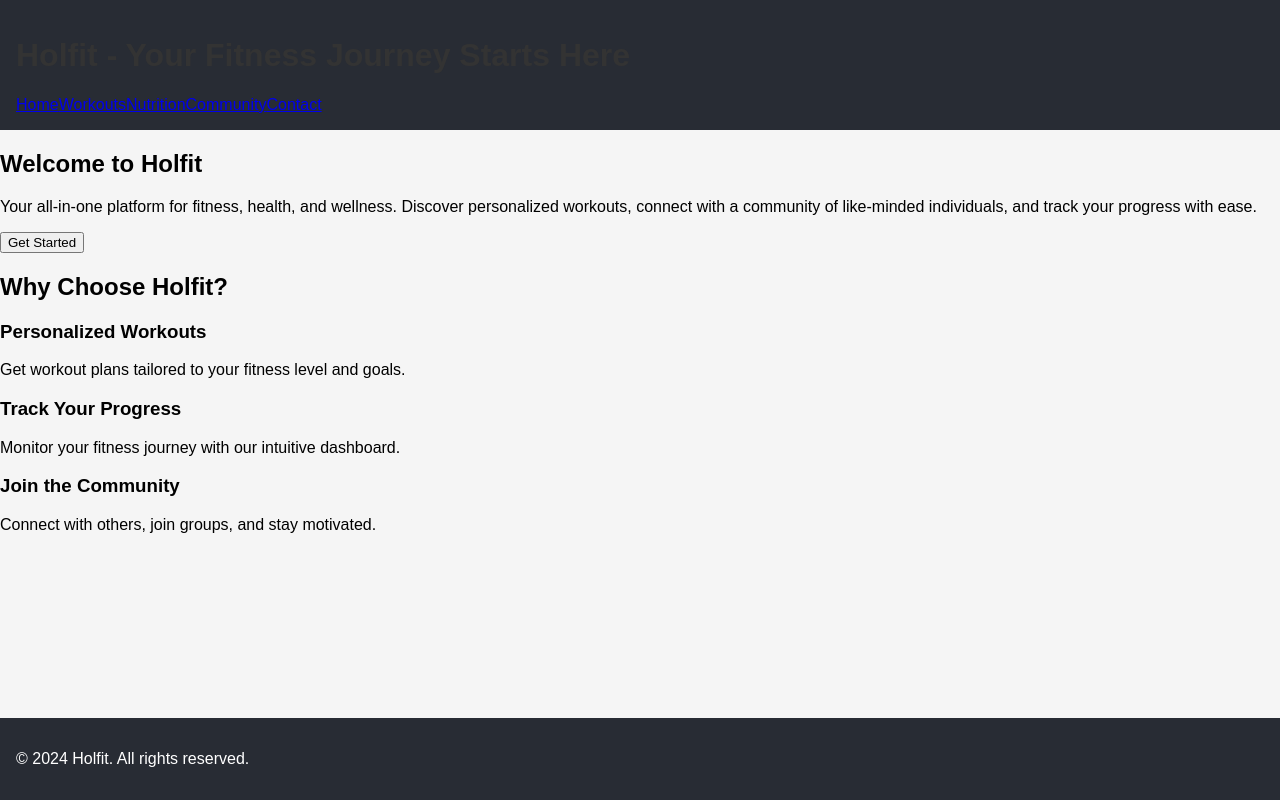
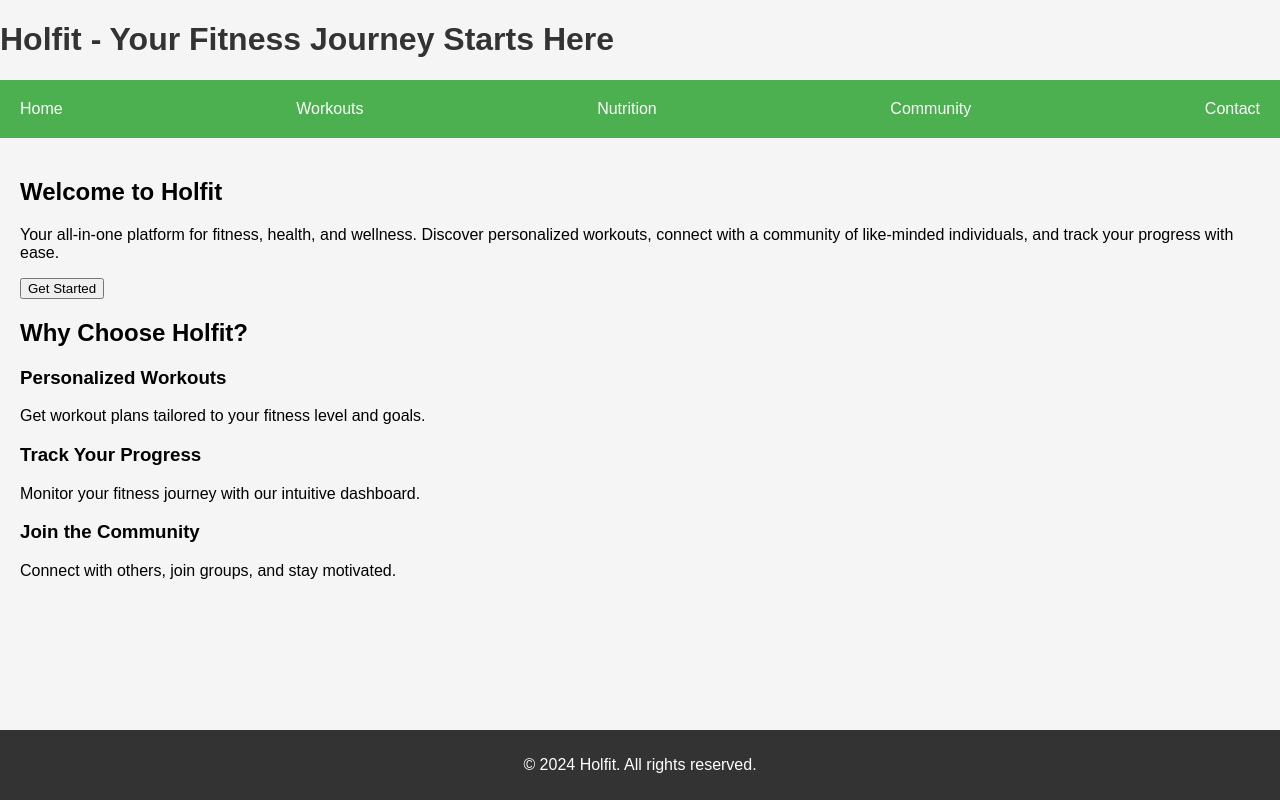
Before and after one commit to ndeyeamy/HolfitProject, a React app in the folder HolFit/frontend/: page / in a window 1280 px wide. Built offline with nearby package versions, Linux system fonts and the light colour scheme.

Commit message:
Add files via upload

```diff
--- a/HolFit/frontend/src/styles/App.css
+++ b/HolFit/frontend/src/styles/App.css
@@ -1,24 +1,43 @@
+/* frontend/src/styles/App.css */
 body {
   font-family: Arial, sans-serif;
   margin: 0;
   padding: 0;
 }
 
-.App {
-  text-align: center;
+.app-container {
+  display: flex;
+  flex-direction: column;
+  min-height: 100vh;
 }
 
-header {
-  background-color: #282c34;
-  padding: 1rem;
+.navbar {
+  background-color: #4caf50;
+  padding: 20px;
+  display: flex;
+  justify-content: space-between;
   color: white;
 }
 
-footer {
-  background-color: #282c34;
-  padding: 1rem;
+.navbar ul {
+  list-style: none;
+  display: flex;
+  gap: 20px;
+}
+
+.navbar a {
   color: white;
-  position: fixed;
-  width: 100%;
-  bottom: 0;
+  text-decoration: none;
 }
+
+.main-content {
+  flex: 1;
+  padding: 20px;
+}
+
+.footer {
+  background-color: #333;
+  color: white;
+  text-align: center;
+  padding: 10px;
+}
```
